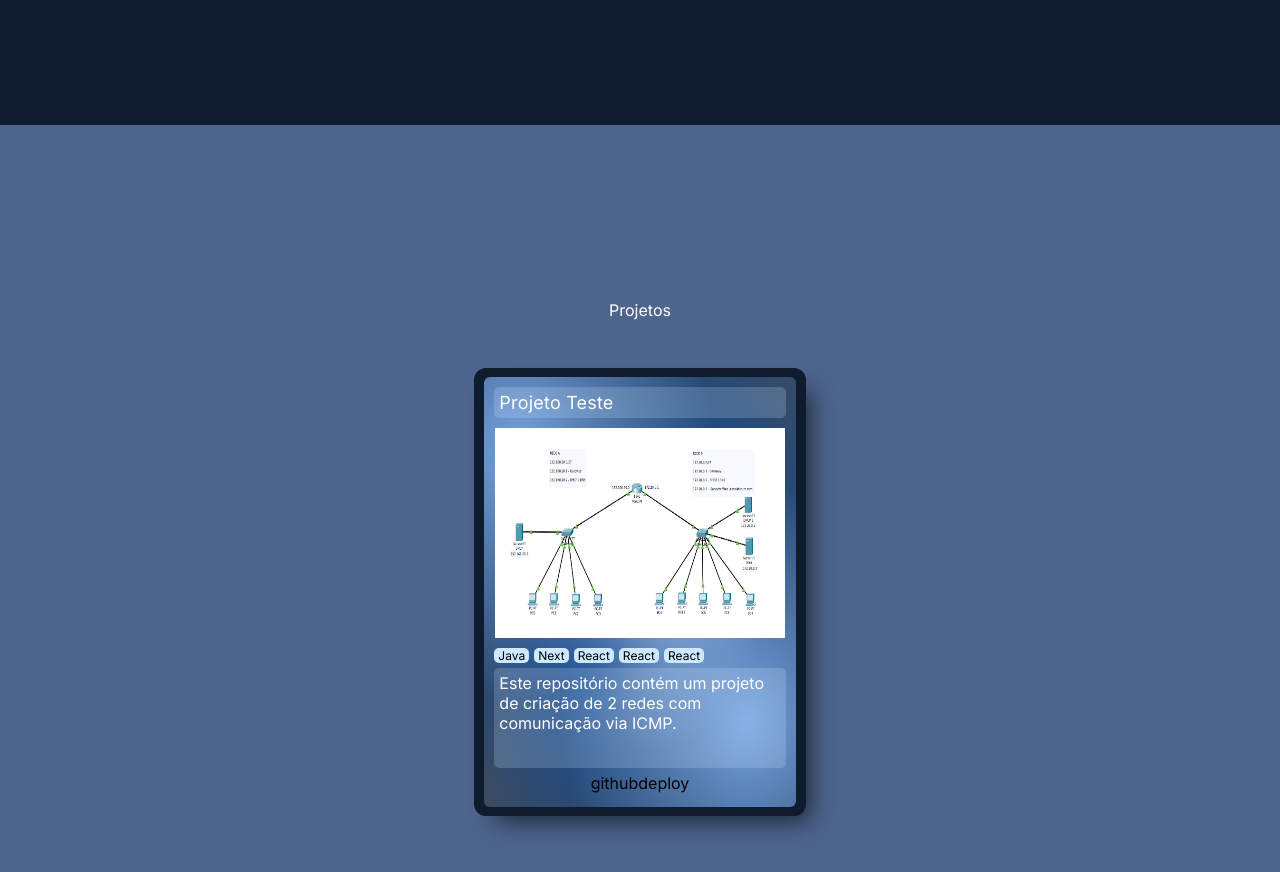
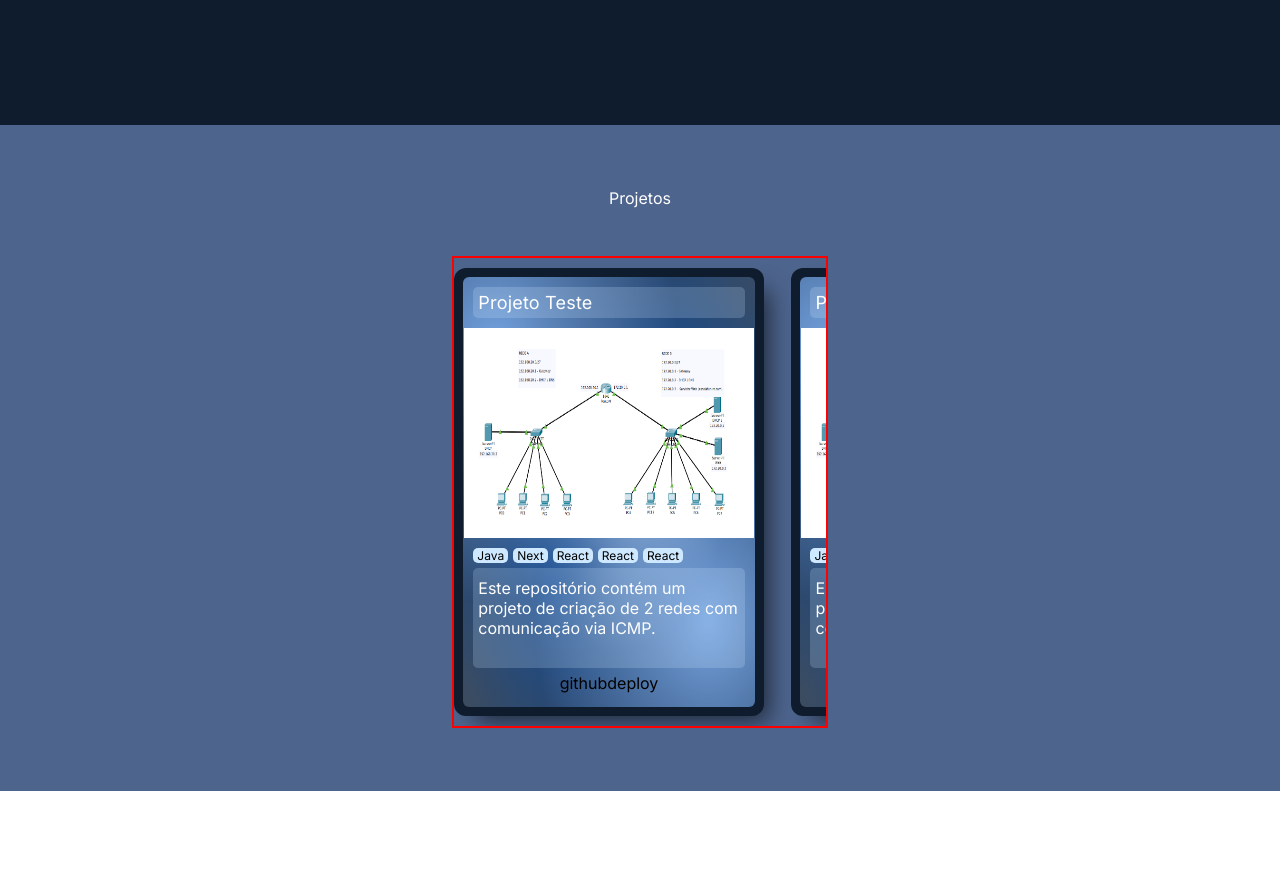
Before and after one commit to danargolo/portfolio, a Next.js app: page / in a window 1280 px wide. Shown: the part 580-1452 px from the top of the page. After the commit the page ends 1371 px from the top, so only its background shows below. Built offline with nearby package versions, Linux system fonts and the light colour scheme.

Commit message:
feat: add prev Slider

```diff
--- a/src/components/ProjectsPreviews/index.jsx
+++ b/src/components/ProjectsPreviews/index.jsx
@@ -5,11 +5,16 @@ import * as S from './styles'
 export const Projects = () => {
   return(
 
-    <S.Projects>
+    <S.Projects id='projects'>
       <S.ProjectsWrapper>
         <S.Text>Projetos</S.Text>
-
-        <Card />
+        <S.CardsWrapper>
+          <Card />
+          <Card />
+          <Card />
+          <Card />
+          <Card />
+        </S.CardsWrapper>
       </S.ProjectsWrapper>
     </S.Projects>
   )
--- a/src/components/ProjectsPreviews/styles.js
+++ b/src/components/ProjectsPreviews/styles.js
@@ -19,32 +19,17 @@ export const ProjectsWrapper = styled.div`
   display: flex;
   flex-direction: column;
   align-items: center;
-  padding: 10.9375rem 0;
+  padding: 3.9375rem 0;
   gap: 3rem;
   width: 26rem;
-
-
 `
-
-export const TextContainer = styled.div`
+export const CardsWrapper = styled.div`
   display: flex;
-  flex-direction: column;
-  padding: 0.9rem;
-  gap: 1.25rem;
+  align-items: center;
+  width: 23.5rem;
+  border: 2px solid red;
+  padding: 10px;
+  gap: 1.7rem;
+  overflow-x: scroll;
+  scroll-snap-type: x mandatory;
 `
-
-export const IconsContainer = styled.div`
-  display: flex;
-  gap: 1.25rem;
-  width: 20rem;
-  align-items: center;
-  margin-left: 1.5625rem;
-`
-
-export const NameText = styled(Text)`
-`
-export const RoleText = styled(Text)`
-  font-size: 2rem;
-`
-export const SentenceText = styled(Text)`
-`
--- a/src/components/ui/Card/styles.js
+++ b/src/components/ui/Card/styles.js
@@ -17,11 +17,25 @@ export const Card = styled.div`
   border-radius: 12px;
   background-color: ${({theme}) => theme.colors.bg100};
   box-shadow: 13px 14px 23px -9px rgba(0,0,0,0.62);
+  scroll-snap-align: start;
 
   &:hover {
-    transform: translateY(-3px) scale(1.005);
+  transform: translateX(calc(-200px * 5)); /* Largura do card * quantidade de cards */
+  animation: scrollAnimation 10s linear infinite;
+  }
+
+/* Animação para o movimento infinito */
+  @keyframes scrollAnimation {
+    to {
+      transform: translateX(0);
+    }
+  }
+  /* transition: all 0.35s ease-in-out;
+
+  &:hover {
+    transform: translateY(-6px) scale(1.006);
     box-shadow: 13px 14px 23px -4px rgba(0,0,0,0.62);
-  }
+  } */
 `
 export const BackgroundCard = styled.div`
   display: flex;
@@ -60,11 +74,11 @@ export const Stacks = styled.ul`
   /* width: 100%; */
   /* background-color: ${({theme}) => theme.colors.accent200op}; */
   /* border: 2px solid ${({theme}) => theme.colors.bg100}; */
+  list-style: none;
   border-radius: 5px;
   gap: 5px;
 
   & li {
-    list-style: none;
     padding: 0 4px;
     background-color: ${({theme}) => theme.colors.accent200};
     border-radius: 5px;
@@ -76,8 +90,8 @@ export const Description = styled(Text)`
   max-width: 100%;
   height: 100px;
   max-height: 100px;
+  padding-top: 10px;
   background-color: ${({theme}) => theme.colors.accent200op};
-  /* border: 2px solid ${({theme}) => theme.colors.bg100}; */
   border-radius: 5px;
   overflow-wrap: break-word;
   overflow: auto;
```
